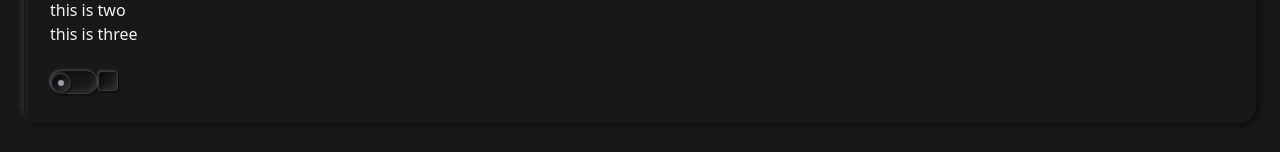
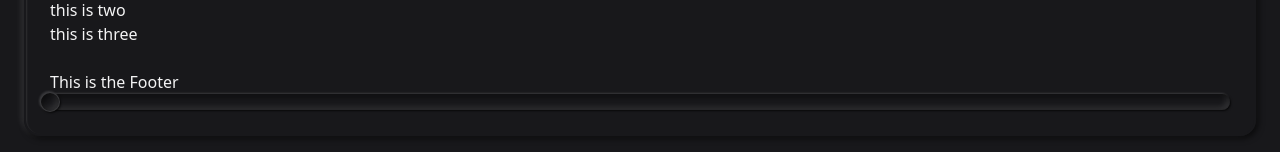
Before and after one commit to Herik25/neo-morphisam-ui-library, a React (Vite) app: page / in a window 1280 px wide. Shown: the part 322-474 px from the top of the page. Built offline with nearby package versions, Linux system fonts and the light colour scheme.

Commit message:
added slider

```diff
--- a/src/App.tsx
+++ b/src/App.tsx
@@ -7,9 +7,8 @@
   CardHeader,
   CardTitle,
 } from "./components/Card";
-import NeuCheckbox from "./components/Checkbox";
 import Nav from "./components/Nav";
-import NeuSwitch from "./components/Switch";
+import NeuSlider from "./components/Slider";
 
 function App() {
   return (
@@ -37,8 +36,8 @@
             </ul>
           </CardContent>
           <CardFooter>
-            <NeuSwitch />
-            <NeuCheckbox />
+            This is the Footer
+            <NeuSlider variant={"secondary"} />
           </CardFooter>
         </Card>
       </div>
--- /dev/null
+++ b/src/components/Slider.tsx
@@ -0,0 +1,48 @@
+import { mergeProps, Slider } from "@base-ui/react";
+import { cva, type VariantProps } from "class-variance-authority";
+import type React from "react";
+
+const sliderVariants = cva("w-full h-4 ");
+
+const trackVariants = cva("relative w-full rounded-full shadow-inset h-4");
+
+const rangeVariant = cva("absolute h-full rounded-full", {
+  variants: {
+    variant: {
+      default: "bg-linear-to-l from-primary to-primary/75",
+      secondary: "bg-linear-to-l from-muted-foreground to-muted-foreground/75",
+    },
+  },
+  defaultVariants: {
+    variant: "default",
+  },
+});
+
+const thumbVariants = cva(
+  "rounded-full border-1 border-highlight bg-background h-5 w-5 cursor-pointer shadow-inset active:shadow-raised duration-350 transition-shadow ease-out"
+);
+
+interface SliderProps
+  extends React.ComponentProps<typeof Slider.Root>,
+    VariantProps<typeof rangeVariant> {}
+
+function NeuSlider(props: SliderProps) {
+  const rootMerge = mergeProps(props, {
+    className: sliderVariants(),
+  });
+
+  return (
+    <Slider.Root {...rootMerge}>
+      <Slider.Control className={"relative"}>
+        <Slider.Track className={trackVariants()}>
+          <Slider.Indicator
+            className={rangeVariant({ variant: props.variant })}
+          />
+        </Slider.Track>
+        <Slider.Thumb className={thumbVariants()} />
+      </Slider.Control>
+    </Slider.Root>
+  );
+}
+
+export default NeuSlider;
```
